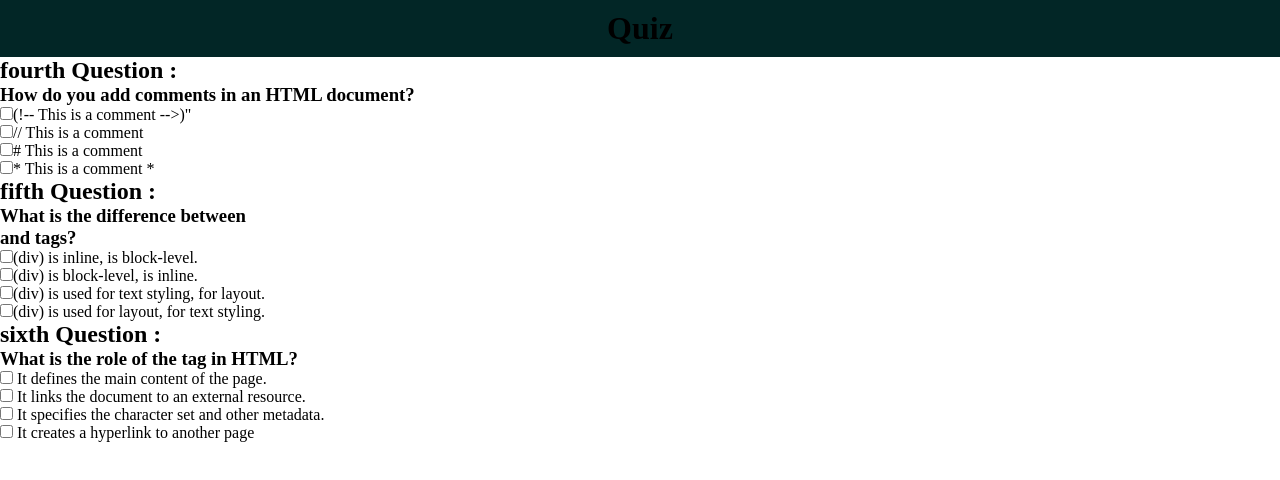
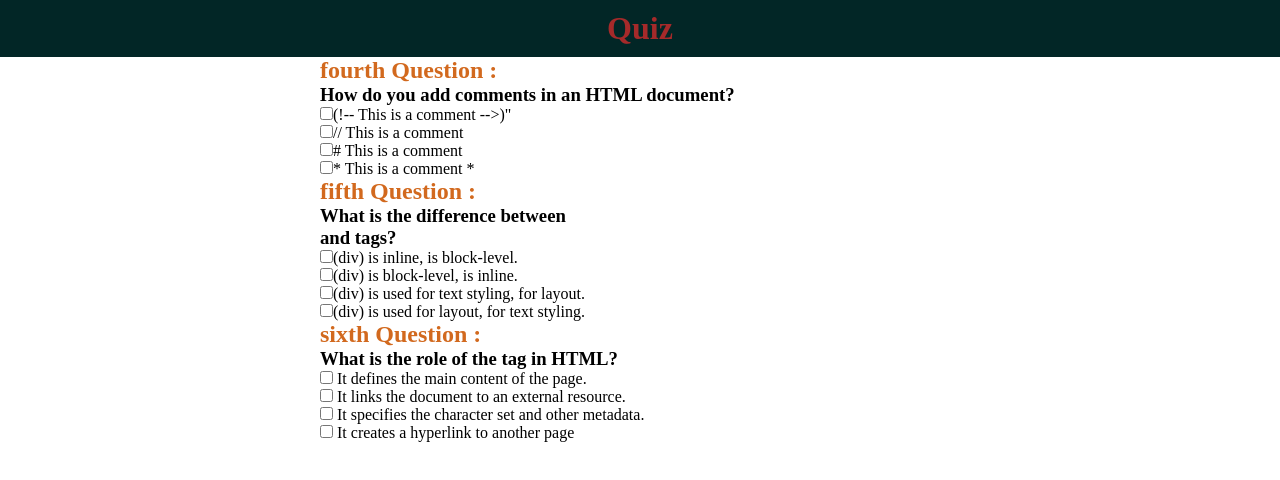
Before and after one commit to Nouma11/quiz-app, a plain HTML site: page index.html in a window 1280 px wide. Drawn offline with Linux system fonts and the light colour scheme.

Commit message:
changed style css

```diff
--- a/style.css
+++ b/style.css
@@ -8,5 +8,19 @@ header{
     padding: 10px;
 }
 main{
+   display: flex;
+   justify-content: center;
+   align-items: center;
+   flex-direction: column;
 
+   width: 100%;
 }
+div{
+    width: 50%;
+}
+h1{
+    color: brown;
+}
+h2{
+    color: chocolate;
+}
```
